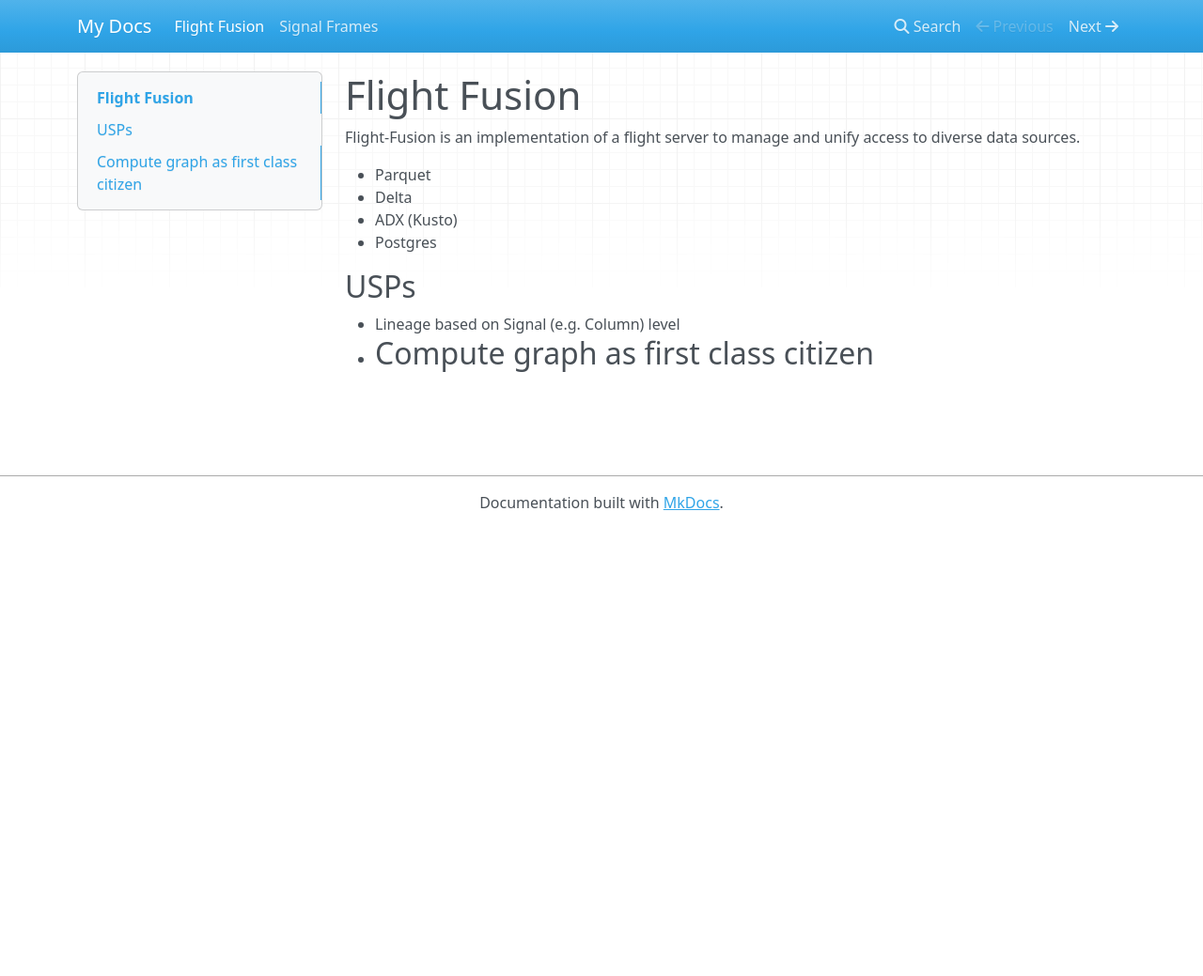
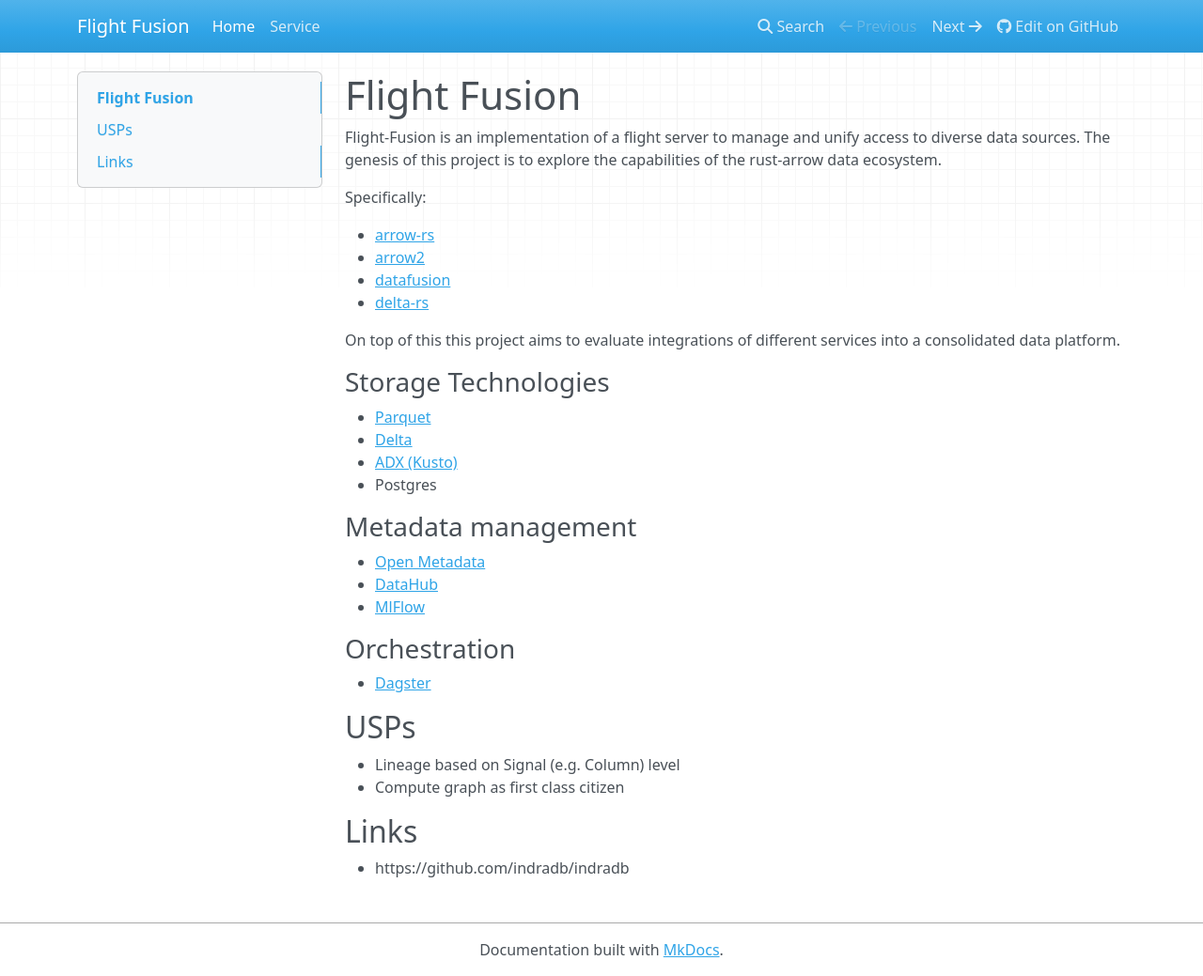
Before and after one commit to roeap/flight-fusion, an MkDocs documentation site: the page built from docs/index.md, in a window 1280 px wide and 1039 px high. Shown: the whole window at 94% size. Built offline with MkDocs 1.6.1, drawn with Linux system fonts in a browser that asks for light colours; nearby versions of some CDN libraries.

Commit message:
Update github automation (#30)

```diff
--- a/docs/index.md
+++ b/docs/index.md
@@ -1,14 +1,39 @@
 # Flight Fusion
 
 Flight-Fusion is an implementation of a flight server to manage and unify access to diverse data sources.
+The genesis of this project is to explore the capabilities of the rust-arrow data ecosystem.
 
-- Parquet
-- Delta
-- ADX (Kusto)
+Specifically:
+
+- [arrow-rs](https://github.com/apache/arrow-rs)
+- [arrow2](https://github.com/jorgecarleitao/arrow2)
+- [datafusion](https://github.com/apache/arrow-datafusion)
+- [delta-rs](https://github.com/delta-io/delta-rs)
+
+On top of this this project aims to evaluate integrations of different services into a consolidated data platform.
+
+### Storage Technologies
+
+- [Parquet](https://parquet.apache.org/)
+- [Delta](https://delta.io/)
+- [ADX (Kusto)](https://docs.microsoft.com/en-us/azure/data-explorer/)
 - Postgres
+
+### Metadata management
+
+- [Open Metadata](https://open-metadata.org/)
+- [DataHub](https://datahubproject.io/)
+- [MlFlow](https://mlflow.org/)
+
+### Orchestration
+
+- [Dagster](https://dagster.io/)
 
 ## USPs
 
 - Lineage based on Signal (e.g. Column) level
 - Compute graph as first class citizen
--
+
+## Links
+
+- https://github.com/indradb/indradb
--- a/mkdocs.yml
+++ b/mkdocs.yml
@@ -1 +1,6 @@
-site_name: My Docs
+site_name: Flight Fusion
+repo_url: https://github.com/roeap/flight-fusion
+
+nav:
+  - Home: index.md
+  - Service: service.md
```
Also changed, not shown: docs/service.md (added, +16 -0 lines), 5 other files.
